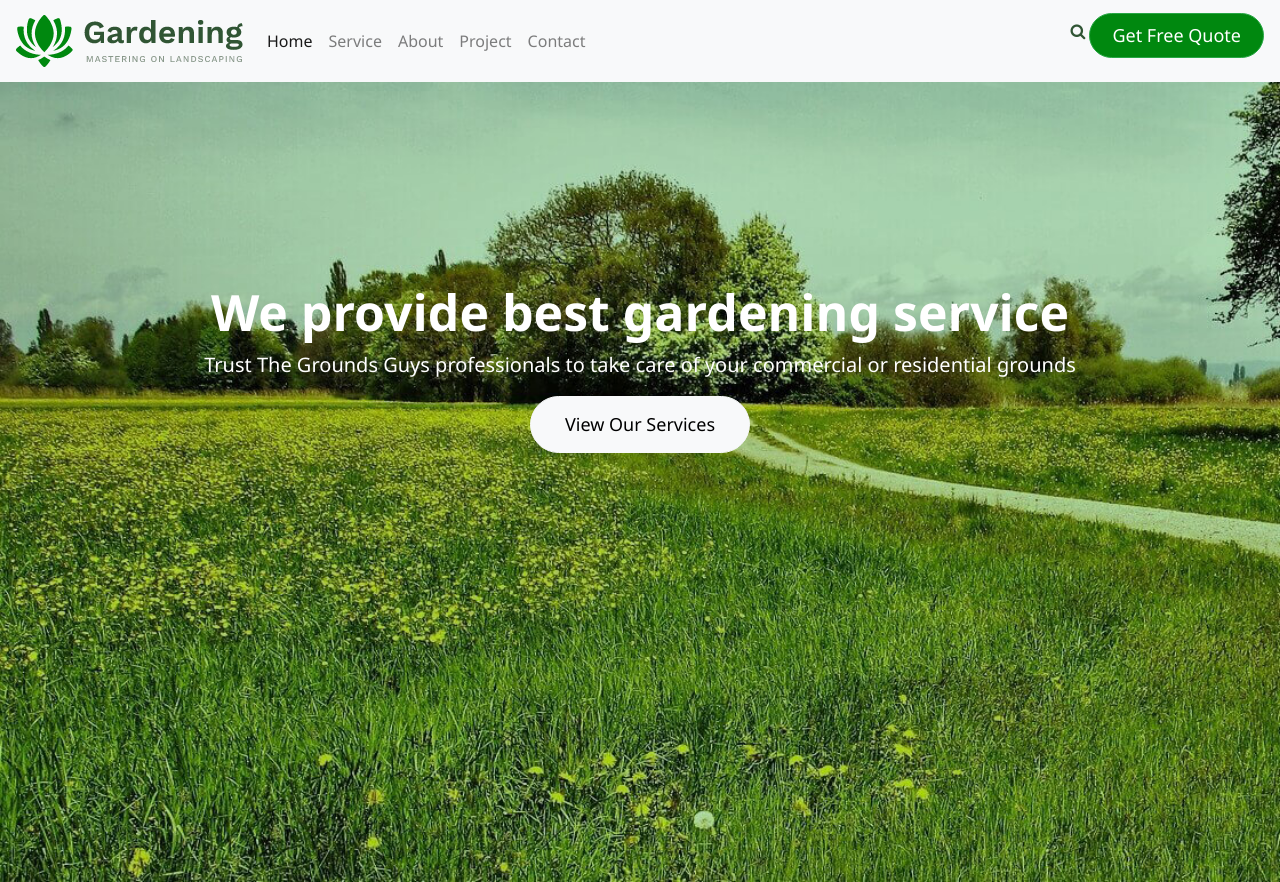
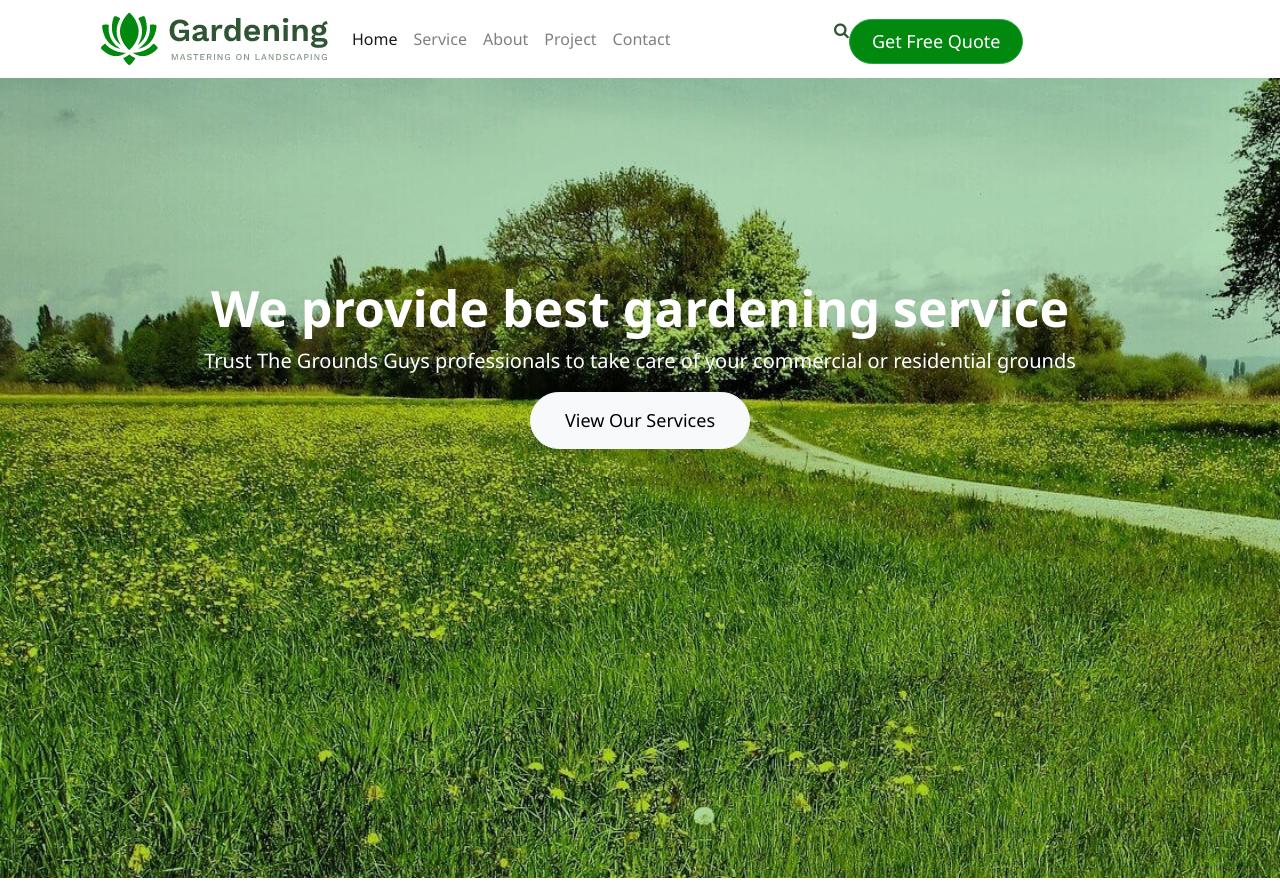
Before and after one commit to RixetBD/garden, a plain HTML site: page index.html in a window 1280 px wide. Shown: the top 882 px of the page. Drawn offline with nearby package versions, Linux system fonts and the light colour scheme.

Commit message:
Add files via upload

```diff
--- a/index.html
+++ b/index.html
@@ -49,14 +49,15 @@
 
 
     <!-- Start Of Main Menu -->
-    <nav class="navbar navbar-expand-lg navbar-light bg-light">
+    <div class="container navbar-light">
+    <nav class="navbar navbar-expand-lg">
     <a class="navbar-brand" href="index.html"><img src="img/logo.png" alt="Gardening"></a>
     <button class="navbar-toggler" type="button" data-toggle="collapse" data-target="#navbarSupportedContent" aria-controls="navbarSupportedContent" aria-expanded="false" aria-label="Toggle navigation">
     <span class="navbar-toggler-icon"></span>
     </button>
 
     <div class="collapse navbar-collapse" id="navbarSupportedContent">
-    <ul class="navbar-nav mr-auto">
+    <ul class="navbar-nav text-right mr-auto">
     <li class="nav-item active">
     <a class="nav-link" href="#">Home <span class="sr-only">(current)</span></a>
     </li>
@@ -73,12 +74,12 @@
     <a class="nav-link" href="#">Contact</a>
     </li>
     </ul>
-    <ul>
+    <ul class="navbar-nav text-right mr-auto">
     <li><a href="#" style="color: #305534;"><i class="fa fa-search"></i></a></li>
     <li><a href="#" class="btn btn-success menu-btn text-white">Get Free Quote</a></li>
     </ul>
     </div>
-    </nav>
+    </nav></div>
     <!-- End Of Main Menu -->
 
     <!-- Start Of Main Header -->
```
